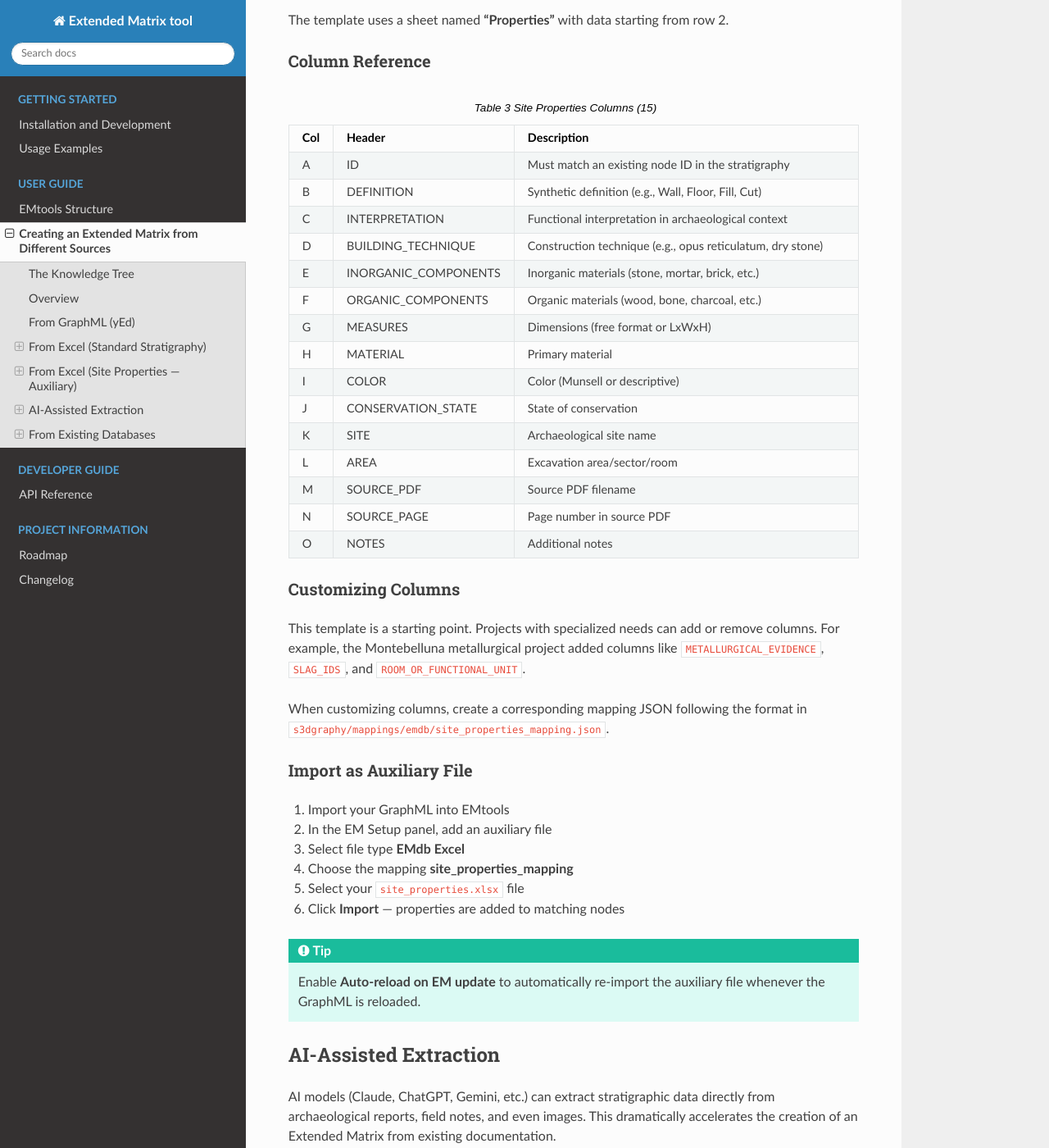
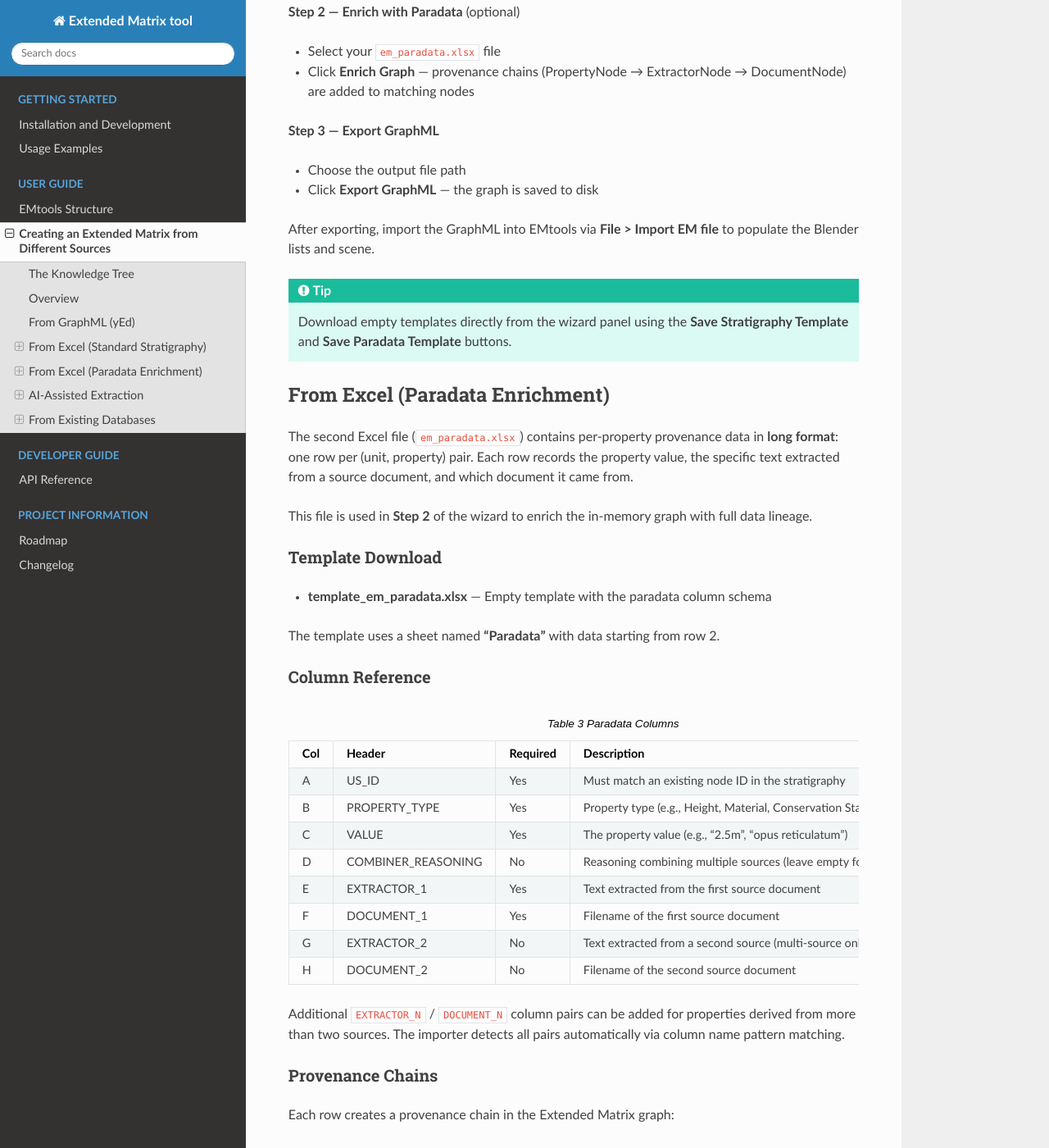
Before and after one commit to zalmoxes-laran/EM-blender-tools-doc, a Sphinx documentation site: the page built from docs/creating_em.rst, in a window 1280 px wide and 1400 px high, scrolled down 3824 px. Shown: the whole window at 82% size. Built offline with Sphinx 7.4.7 and the Read the Docs theme 3.1.0, drawn with Linux system fonts in a browser that asks for light colours; pages that are not in the unit, such as notebooks, are missing from menus; some of the changed text lies outside the part shown.

Commit message:
Add Create GraphML wizard and paradata docs
Rework documentation to describe the new "Create a GraphML" panel-based wizard in Experimental Tools. Replaces the previous XLSX→GraphML note with a detailed 3-step workflow (Convert Stratigraphy, Enrich with Paradata, Export GraphML), in-memory graph handling, template download buttons, and AI extraction prompt + copy-to-clipboard instructions. Rename and restructure the auxiliary/template files to use em_paradata.xlsx, update the Paradata column schema and provenance-chain semantics (PropertyNode → ExtractorNode → DocumentNode and CombinerNode flows), and adjust import/enrichment instructions and best practices. Changes applied to docs/EMstructure.rst and docs/creating_em.rst.

```diff
--- a/docs/creating_em.rst
+++ b/docs/creating_em.rst
@@ -32,8 +32,8 @@ Three main approaches are available for creating an Extended Matrix:
 
 The Excel and AI approaches use a **two-file workflow**:
 
-- **stratigraphy.xlsx** (core) — Contains stratigraphic nodes, relationships, chronologies, and paradata. This generates the GraphML (the trunk and main branches).
-- **site_properties.xlsx** (auxiliary) — Contains site-specific properties (definitions, materials, techniques, etc.). This is imported as auxiliary data to enrich the graph nodes (the leaves).
+- **stratigraphy.xlsx** (core) — Contains stratigraphic nodes, relationships, and chronologies. This generates the GraphML (the trunk and main branches).
+- **em_paradata.xlsx** (enrichment) — Contains per-property provenance data with full data lineage (extractor text → source document). This is imported to enrich the graph with paradata chains.
 
 
 From GraphML (yEd)
@@ -176,101 +176,114 @@ Column Reference
      - Source document filename
 
 
-Import into EMtools
-~~~~~~~~~~~~~~~~~~~
+Import into EMtools (3-Step Wizard)
+~~~~~~~~~~~~~~~~~~~~~~~~~~~~~~~~~~~~
 
-1. Prepare your ``stratigraphy.xlsx`` file following the template
-2. Use s3Dgraphy's ``MappedXLSXImporter`` with the mapping ``excel_to_graphml_mapping`` to generate a GraphML file
-3. Import the GraphML into EMtools via **File > Import EM file**
+EMtools provides a panel-based wizard in the **Experimental Tools** section for converting Excel data into a GraphML file. The wizard keeps the graph in memory until you export it, so you can optionally enrich it with paradata before saving.
+
+1. **Enable Experimental Features** in the EM Setup panel (Utilities & Settings section)
+2. Expand **Create a GraphML**
+
+**Step 1 — Convert Stratigraphy**
+
+- Select your ``stratigraphy.xlsx`` file
+- Choose the mapping (default: ``excel_to_graphml_mapping``)
+- Click **Convert to Graph** — the graph is created in memory and a summary is shown
+
+**Step 2 — Enrich with Paradata** (optional)
+
+- Select your ``em_paradata.xlsx`` file
+- Click **Enrich Graph** — provenance chains (PropertyNode → ExtractorNode → DocumentNode) are added to matching nodes
+
+**Step 3 — Export GraphML**
+
+- Choose the output file path
+- Click **Export GraphML** — the graph is saved to disk
+
+After exporting, import the GraphML into EMtools via **File > Import EM file** to populate the Blender lists and scene.
+
+.. tip::
+   Download empty templates directly from the wizard panel using the **Save Stratigraphy Template** and **Save Paradata Template** buttons.
 
 
-From Excel (Site Properties — Auxiliary)
------------------------------------------
+From Excel (Paradata Enrichment)
+---------------------------------
 
-The second Excel file contains site-specific properties that enrich the graph nodes with detailed attributes. This file is imported as an **auxiliary file** in EMtools using the auxiliary file system.
+The second Excel file (``em_paradata.xlsx``) contains per-property provenance data in **long format**: one row per (unit, property) pair. Each row records the property value, the specific text extracted from a source document, and which document it came from.
+
+This file is used in **Step 2** of the wizard to enrich the in-memory graph with full data lineage.
 
 Template Download
 ~~~~~~~~~~~~~~~~~
 
-- **template_site_properties.xlsx** — Empty template with 15 common property columns
+- **template_em_paradata.xlsx** — Empty template with the paradata column schema
 
-The template uses a sheet named **"Properties"** with data starting from row 2.
+The template uses a sheet named **"Paradata"** with data starting from row 2.
 
 Column Reference
 ~~~~~~~~~~~~~~~~
 
-.. list-table:: Site Properties Columns (15)
+.. list-table:: Paradata Columns
    :header-rows: 1
-   :widths: 5 15 75
+   :widths: 5 20 10 65
 
    * - Col
      - Header
+     - Required
      - Description
    * - A
-     - ID
+     - US_ID
+     - Yes
      - Must match an existing node ID in the stratigraphy
    * - B
-     - DEFINITION
-     - Synthetic definition (e.g., Wall, Floor, Fill, Cut)
+     - PROPERTY_TYPE
+     - Yes
+     - Property type (e.g., Height, Material, Conservation State)
    * - C
-     - INTERPRETATION
-     - Functional interpretation in archaeological context
+     - VALUE
+     - Yes
+     - The property value (e.g., "2.5m", "opus reticulatum")
    * - D
-     - BUILDING_TECHNIQUE
-     - Construction technique (e.g., opus reticulatum, dry stone)
+     - COMBINER_REASONING
+     - No
+     - Reasoning combining multiple sources (leave empty for single-source)
    * - E
-     - INORGANIC_COMPONENTS
-     - Inorganic materials (stone, mortar, brick, etc.)
+     - EXTRACTOR_1
+     - Yes
+     - Text extracted from the first source document
    * - F
-     - ORGANIC_COMPONENTS
-     - Organic materials (wood, bone, charcoal, etc.)
+     - DOCUMENT_1
+     - Yes
+     - Filename of the first source document
    * - G
-     - MEASURES
-     - Dimensions (free format or LxWxH)
+     - EXTRACTOR_2
+     - No
+     - Text extracted from a second source (multi-source only)
    * - H
-     - MATERIAL
-     - Primary material
-   * - I
-     - COLOR
-     - Color (Munsell or descriptive)
-   * - J
-     - CONSERVATION_STATE
-     - State of conservation
-   * - K
-     - SITE
-     - Archaeological site name
-   * - L
-     - AREA
-     - Excavation area/sector/room
-   * - M
-     - SOURCE_PDF
-     - Source PDF filename
-   * - N
-     - SOURCE_PAGE
-     - Page number in source PDF
-   * - O
-     - NOTES
-     - Additional notes
+     - DOCUMENT_2
+     - No
+     - Filename of the second source document
 
-Customizing Columns
-~~~~~~~~~~~~~~~~~~~
+Additional ``EXTRACTOR_N`` / ``DOCUMENT_N`` column pairs can be added for properties derived from more than two sources. The importer detects all pairs automatically via column name pattern matching.
 
-This template is a starting point. Projects with specialized needs can add or remove columns. For example, the Montebelluna metallurgical project added columns like ``METALLURGICAL_EVIDENCE``, ``SLAG_IDS``, and ``ROOM_OR_FUNCTIONAL_UNIT``.
+Provenance Chains
+~~~~~~~~~~~~~~~~~
 
-When customizing columns, create a corresponding mapping JSON following the format in ``s3dgraphy/mappings/emdb/site_properties_mapping.json``.
+Each row creates a provenance chain in the Extended Matrix graph:
 
-Import as Auxiliary File
+**Single-source** (COMBINER_REASONING empty)::
+
+   PropertyNode → ExtractorNode → DocumentNode
+
+**Multi-source** (COMBINER_REASONING filled)::
+
+   PropertyNode → CombinerNode → ExtractorNode₁ → DocumentNode₁
+                                → ExtractorNode₂ → DocumentNode₂
+
+Property Type Vocabulary
 ~~~~~~~~~~~~~~~~~~~~~~~~
 
-1. Import your GraphML into EMtools
-2. In the EM Setup panel, add an auxiliary file
-3. Select file type **EMdb Excel**
-4. Choose the mapping **site_properties_mapping**
-5. Select your ``site_properties.xlsx`` file
-6. Click **Import** — properties are added to matching nodes
-
-.. tip::
-   Enable **Auto-reload on EM update** to automatically re-import the auxiliary file whenever the GraphML is reloaded.
+Common property types include: Height, Width, Length, Thickness, Depth, Material, Conservation State, Construction Technique, Primary Function, Artistic Style, Definition, Interpretation, Absolute Start Date, Absolute End Date, Dating Method. Custom property types in Title Case are also accepted.
 
 
 AI-Assisted Extraction
@@ -281,23 +294,34 @@ AI models (Claude, ChatGPT, Gemini, etc.) can extract stratigraphic data directl
 The Prompt
 ~~~~~~~~~~
 
-A ready-to-use, two-part prompt is available in the s3Dgraphy repository:
-
-``s3Dgraphy/docs/AI_EXTRACTION_PROMPT.md``
+A ready-to-use, two-part prompt is bundled inside the s3Dgraphy package and can be copied to clipboard directly from the EMtools panel:
 
 - **Part A** extracts core stratigraphy (24 columns) into a table compatible with ``stratigraphy.xlsx``
-- **Part B** extracts site properties (15+ columns) into a table compatible with ``site_properties.xlsx``
+- **Part B** extracts per-property provenance data into a table compatible with ``em_paradata.xlsx``
+
+The prompt is also available in the s3Dgraphy repository at ``s3Dgraphy/docs/AI_EXTRACTION_PROMPT.md``.
+
+Copy from Blender
+~~~~~~~~~~~~~~~~~
+
+In the **Create a GraphML** wizard panel (Experimental Tools), the **AI Extraction Prompt** section provides:
+
+1. A **Language** field — set the target language for descriptions (default: same as the source document)
+2. A **Copy AI Prompt to Clipboard** button — copies the full prompt (Part A + Part B) with the language instruction prepended
+
+This is the fastest way to get the prompt ready: paste it into your AI assistant alongside the archaeological documents.
 
 Workflow
 ~~~~~~~~
 
-1. Open your AI assistant (Claude, ChatGPT, etc.)
-2. Paste the **Part A prompt** from ``AI_EXTRACTION_PROMPT.md``
-3. Upload or paste the archaeological document
-4. Copy the AI's output table into ``stratigraphy.xlsx``
-5. Paste the **Part B prompt**
-6. Copy the second table into ``site_properties.xlsx``
-7. Import into EMtools following the steps above
+1. In EMtools, expand **Create a GraphML** → **AI Extraction Prompt**
+2. Set the output language if needed
+3. Click **Copy AI Prompt to Clipboard**
+4. Open your AI assistant (Claude, ChatGPT, Gemini, etc.)
+5. Paste the prompt, then upload or paste the archaeological document
+6. Copy the AI's **Part A** output table into ``stratigraphy.xlsx`` (sheet: "Stratigraphy")
+7. Copy the AI's **Part B** output table into ``em_paradata.xlsx`` (sheet: "Paradata")
+8. Use the 3-step wizard to convert, enrich, and export
 
 Working with Existing GraphML
 ~~~~~~~~~~~~~~~~~~~~~~~~~~~~~
@@ -308,14 +332,12 @@ When enriching an existing GraphML with new document data, add this instruction
    Match extracted units to existing ones where possible.
    Mark new units that are not in the current graph.
 
-This was successfully used in the Montebelluna project, where AI-extracted data from multiple PDF reports was integrated with a pre-existing (but incomplete) GraphML, resulting in a significantly enriched stratigraphic sequence.
-
 Best Practices
 ~~~~~~~~~~~~~~
 
 - Process documents one at a time for accuracy
 - Review AI output before importing — check relationship symmetry and type assignments
-- Use the EXTRACTOR column to track which AI model produced each row
+- Use the EXTRACTOR columns to track the specific text extracted by the AI from each source
 - For large projects, build incrementally: start with a core set of units, then add from additional documents
 
 
```
Also changed, not shown: docs/EMstructure.rst (+10 -3 lines).
